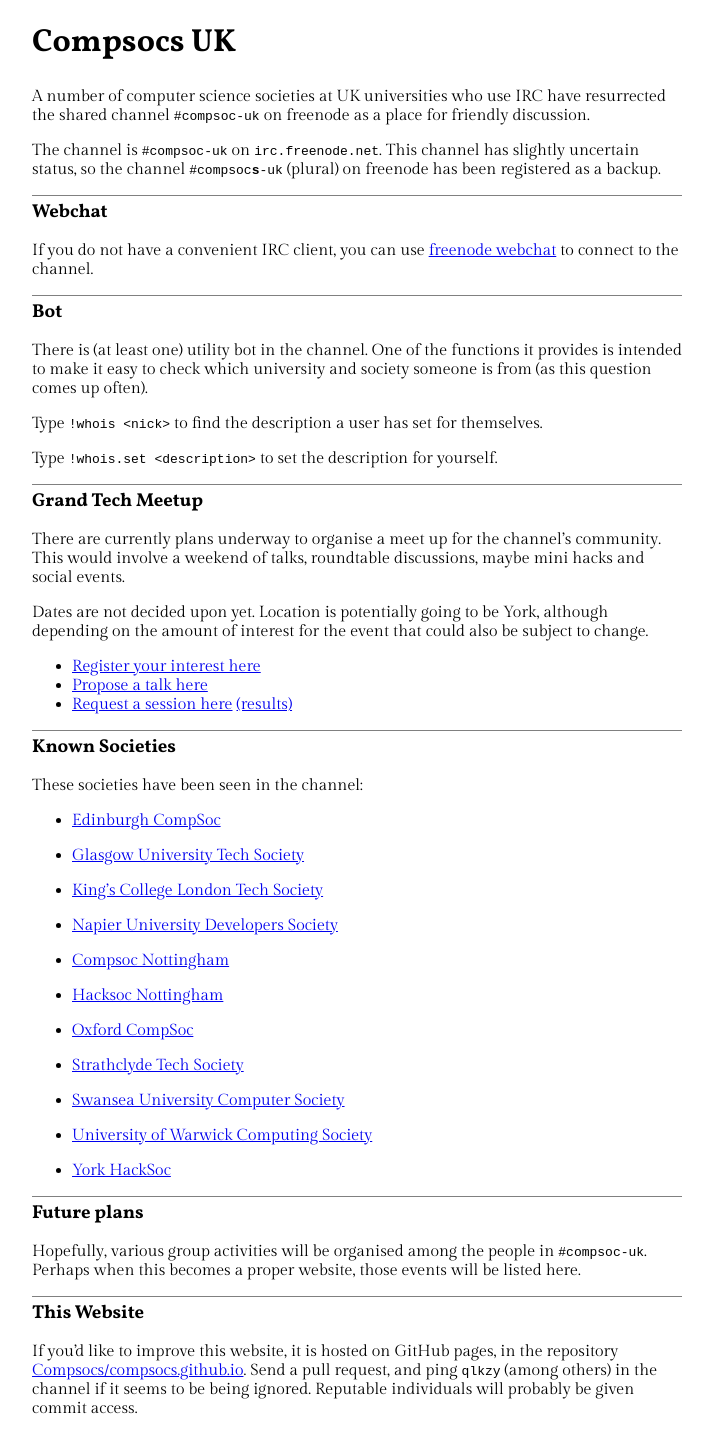
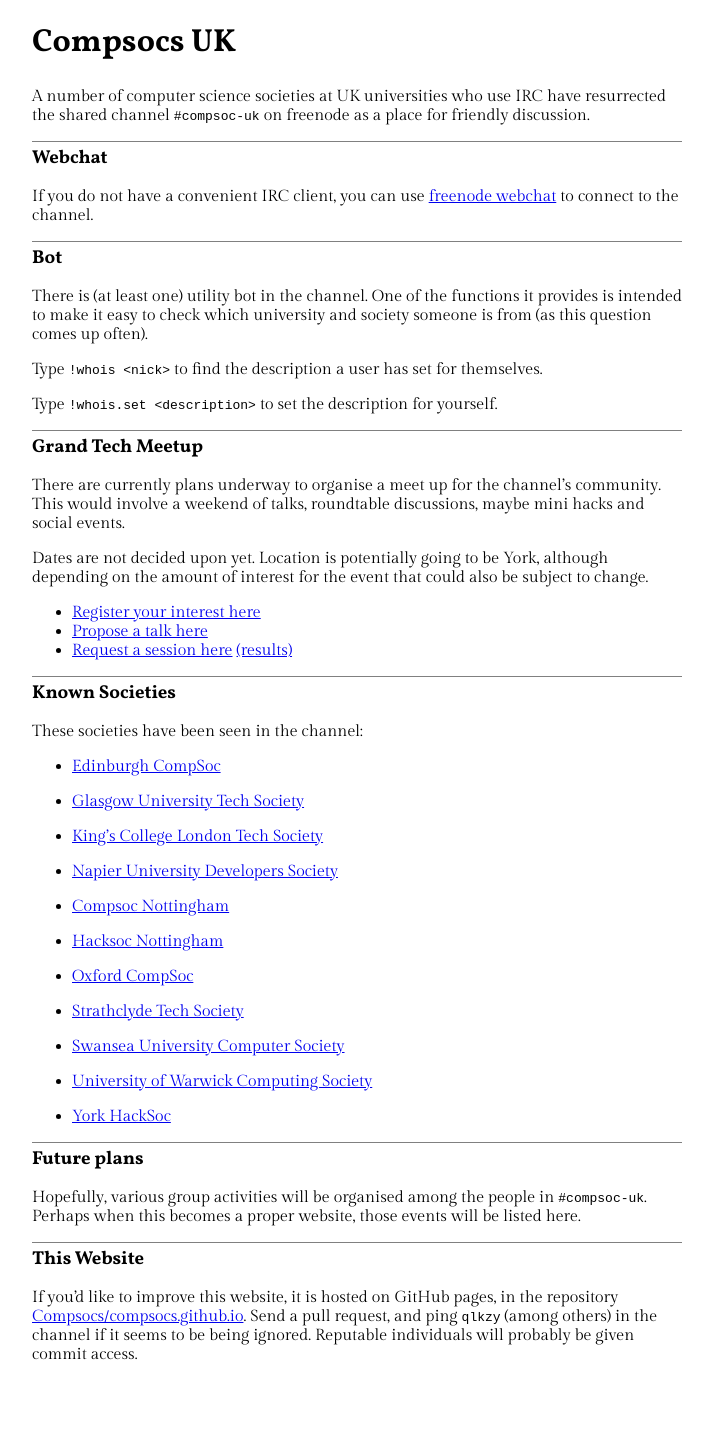
Before and after one commit to CompSocs/compsocs.github.io, a Jekyll site: the page built from index.md, in a window 1280 px wide. Shown: the whole page, without its empty margins (283-996 px from the left). Built offline with Jekyll 4.4.1, drawn with Linux system fonts in a browser that asks for light colours; after the commit the page ends 1380 px from its top, so only the background shows below that.

Commit message:
Drop mention of #compsocs-uk (#compsoc-uk is fairly established now)

```diff
--- a/index.md
+++ b/index.md
@@ -6,10 +6,6 @@
 A number of computer science societies at UK universities who use IRC
 have resurrected the shared channel `#compsoc-uk` on freenode as a
 place for friendly discussion.
-
-The channel is `#compsoc-uk` on `irc.freenode.net`. This channel has
-slightly uncertain status, so the channel <tt>#compsoc<b>s</b>-uk</tt>
-(plural) on freenode has been registered as a backup.
 
 Webchat
 -------
```
